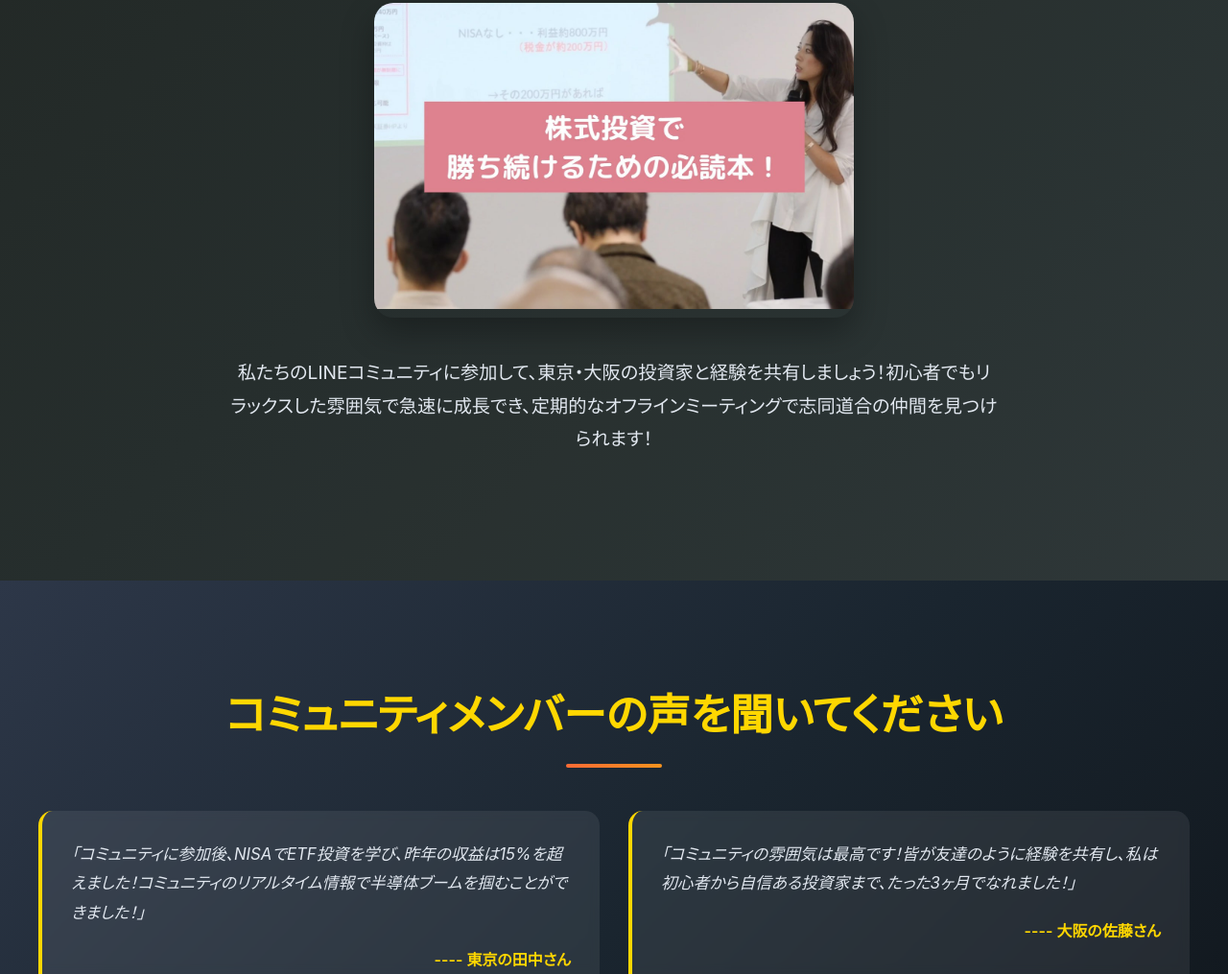
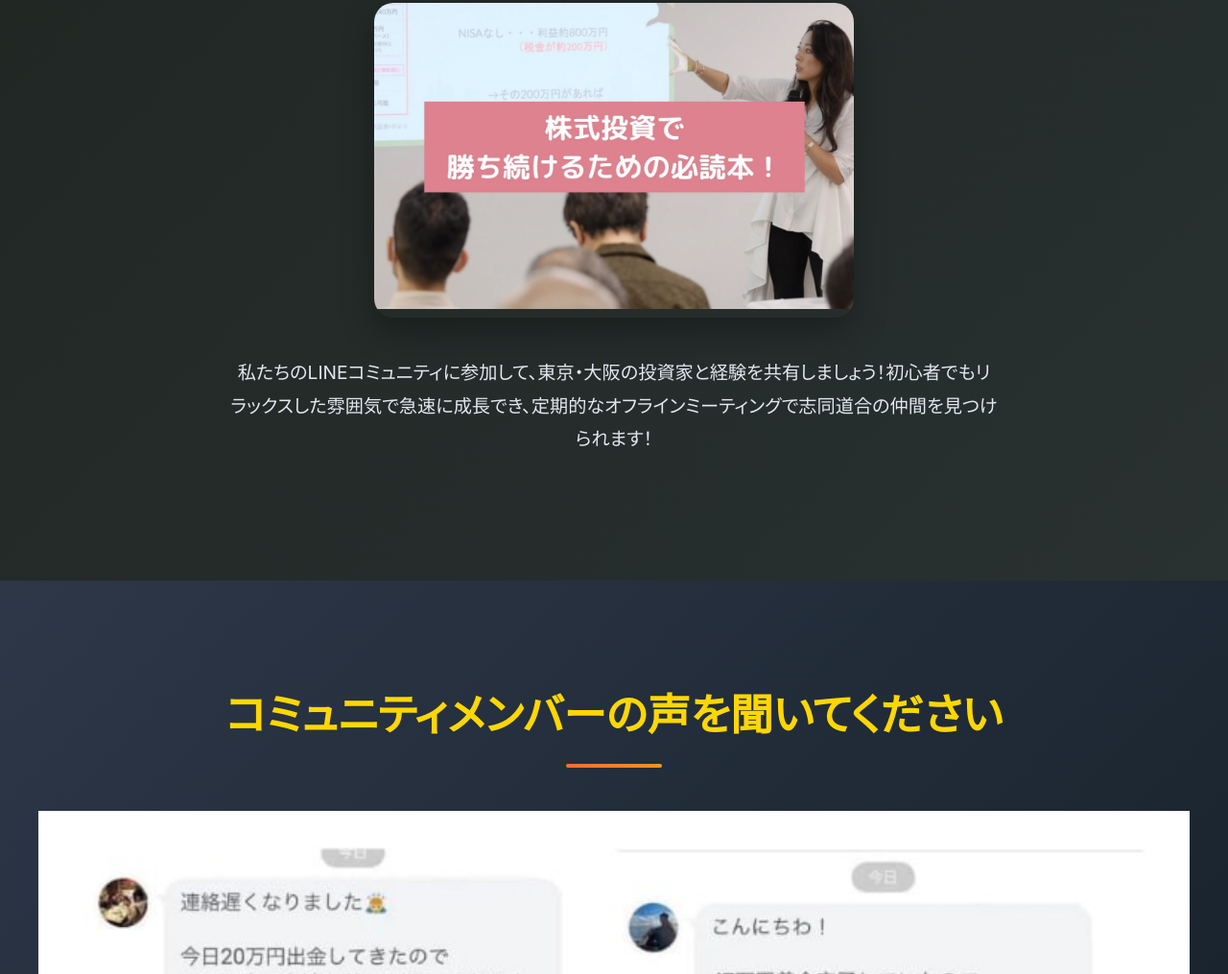
Before and after one commit to CHENMOUAD/pka616rt.site-, a plain HTML site: page index.html in a window 1280 px wide. Shown: the part 1785-2800 px from the top of the page at 96% size. Drawn offline with Linux system fonts and the light colour scheme.

Commit message:
Add files via upload

```diff
--- a/index.html
+++ b/index.html
@@ -104,22 +104,7 @@
         <section class="testimonials-section-comprehensive">
             <div class="section-container-max-width-constraint">
                 <h2 class="section-title-primary-heading">コミュニティメンバーの声を聞いてください</h2>
-
-                <div class="testimonials-grid-layout">
-                    <div class="testimonial-card-wrapper">
-                        <p class="testimonial-quote-text">
-                            「コミュニティに参加後、NISAでETF投資を学び、昨年の収益は15%を超えました！コミュニティのリアルタイム情報で半導体ブームを掴むことができました！」
-                        </p>
-                        <div class="testimonial-author-attribution">---- 東京の田中さん</div>
-                    </div>
-
-                    <div class="testimonial-card-wrapper">
-                        <p class="testimonial-quote-text">
-                            「コミュニティの雰囲気は最高です！皆が友達のように経験を共有し、私は初心者から自信ある投資家まで、たった3ヶ月でなれました！」
-                        </p>
-                        <div class="testimonial-author-attribution">---- 大阪の佐藤さん</div>
-                    </div>
-                </div>
+           <img src="img/99.jpg" style="width: 100%; height: auto;">
 
                 <div style="text-align: center; margin-top: 50px;">
                     <h3 style="color: #ffd700; font-size: 1.5rem; margin-bottom: 30px;">今すぐ行動、無料参加！</h3>
```
Also changed, not shown: img/99.jpg (added).
